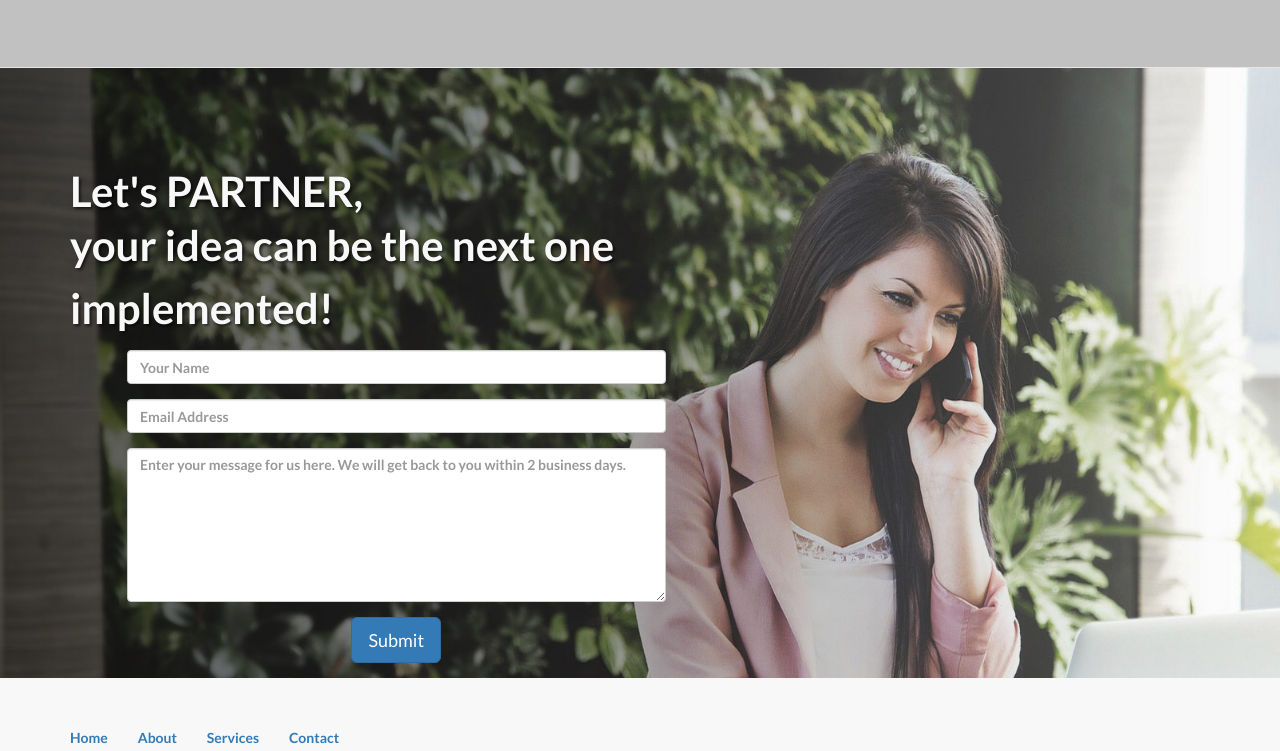
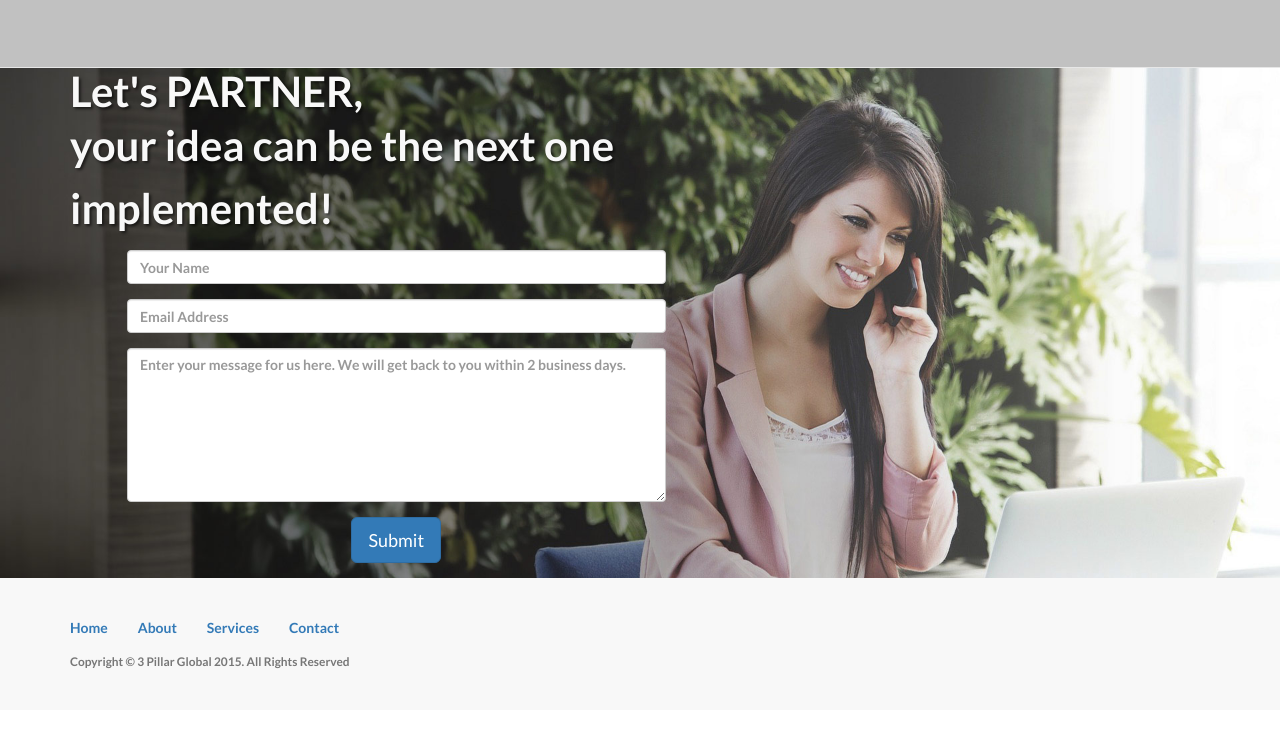
Before and after one commit to isabella232/3PillarLabs-landing, a plain HTML site: page index.html in a window 1280 px wide. Shown: the part 3201-3952 px from the top of the page. After the commit the page ends 3911 px from the top, so only its background shows below. Drawn offline with Linux system fonts and the light colour scheme.

Commit message:
fixed footer spacing

```diff
--- a/css/landing-page.css
+++ b/css/landing-page.css
@@ -119,7 +119,7 @@ h6 {
 }
 
 .banner {
-    padding: 100px 0;
+    padding: 0px 0;
     color: #f8f8f8;
     background: url(../img/contact.jpg) no-repeat center center;
     background-size: cover;
@@ -166,7 +166,7 @@ h6 {
 }
 
 footer {
-    padding: 50px 0;
+    padding: 40px 0;
     background-color: #f8f8f8;
 }
 
```
